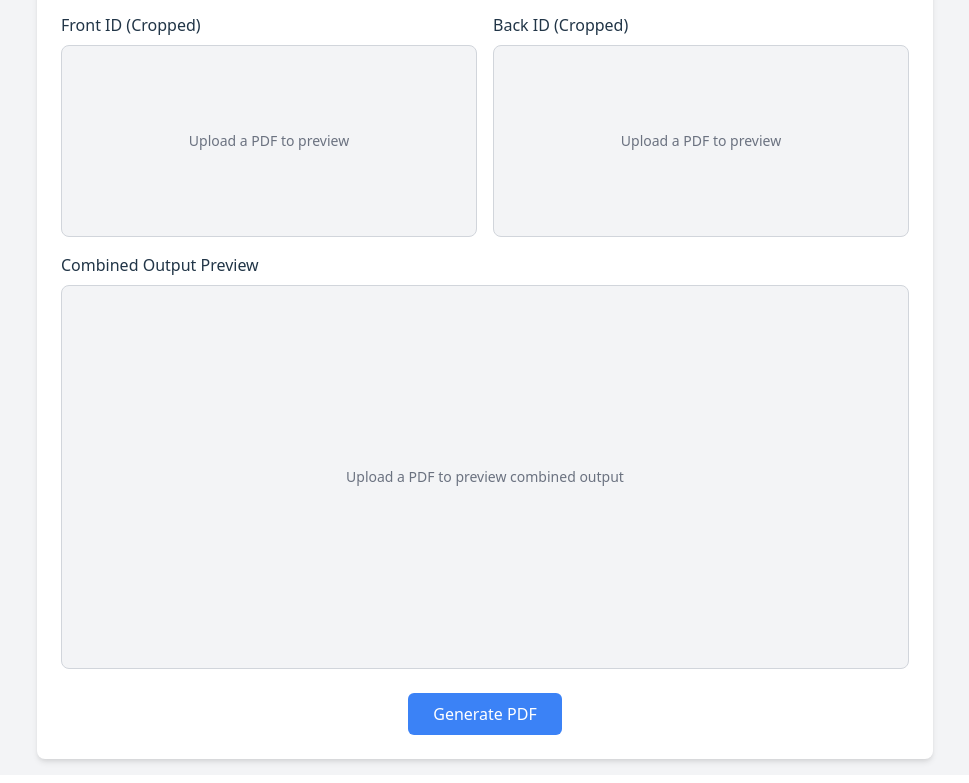
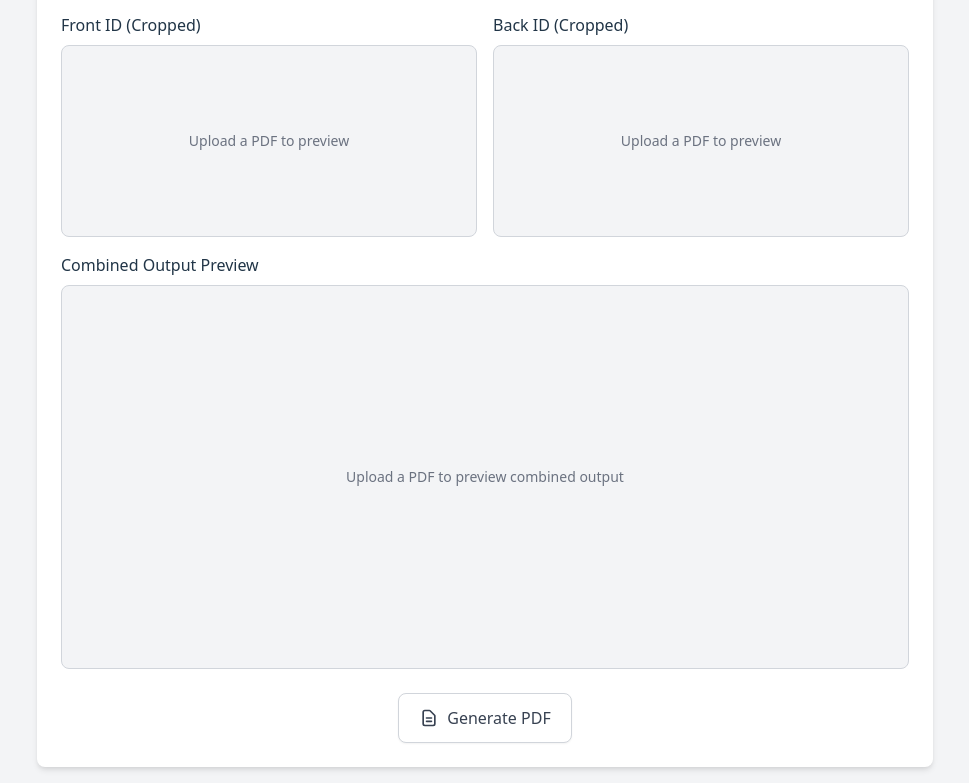
Before and after one commit to cesaryuan/idcard-pdf-combiner, a website built with Vite: page index.html in a window 1280 px wide. Shown: the part 547-1330 px from the top of the page, without its empty margins (155-1124 px from the left). Built offline with nearby package versions, Linux system fonts and the light colour scheme.

Commit message:
Enhance button styles

```diff
--- a/index.html
+++ b/index.html
@@ -97,11 +97,17 @@
                 </div>
             </div>
 
-            <div class="text-center">
-                <button id="generateButton" class="bg-blue-500 hover:bg-blue-600 text-white px-6 py-2 rounded-md font-medium disabled:bg-gray-400 disabled:cursor-not-allowed" disabled>
+            <div class="text-center mt-6">
+                <button id="generateButton" class="inline-flex items-center justify-center px-5 py-3 bg-white border border-gray-300 text-base font-medium rounded-lg shadow-sm text-gray-700 hover:bg-gray-50 focus:outline-none focus:ring-2 focus:ring-offset-2 focus:ring-gray-500 transition-colors duration-200 disabled:opacity-50 disabled:cursor-not-allowed disabled:bg-gray-100 disabled:text-gray-400" disabled>
+                    <svg xmlns="http://www.w3.org/2000/svg" class="h-5 w-5 mr-2" fill="none" viewBox="0 0 24 24" stroke="currentColor">
+                        <path stroke-linecap="round" stroke-linejoin="round" stroke-width="2" d="M9 12h6m-6 4h6m2 5H7a2 2 0 01-2-2V5a2 2 0 012-2h5.586a1 1 0 01.707.293l5.414 5.414a1 1 0 01.293.707V19a2 2 0 01-2 2z" />
+                    </svg>
                     Generate PDF
                 </button>
-                <a id="downloadButton" class="hidden inline-block bg-green-500 hover:bg-green-600 text-white px-6 py-2 rounded-md font-medium ml-4">
+                <a id="downloadButton" class="hidden inline-flex items-center justify-center px-5 py-3 bg-white border border-gray-300 text-base font-medium rounded-lg shadow-sm text-gray-700 hover:bg-gray-50 focus:outline-none focus:ring-2 focus:ring-offset-2 focus:ring-gray-500 transition-colors duration-200 ml-4">
+                    <svg xmlns="http://www.w3.org/2000/svg" class="h-5 w-5 mr-2" fill="none" viewBox="0 0 24 24" stroke="currentColor">
+                        <path stroke-linecap="round" stroke-linejoin="round" stroke-width="2" d="M4 16v1a3 3 0 003 3h10a3 3 0 003-3v-1m-4-4l-4 4m0 0l-4-4m4 4V4" />
+                    </svg>
                     Download PDF
                 </a>
             </div>
```
